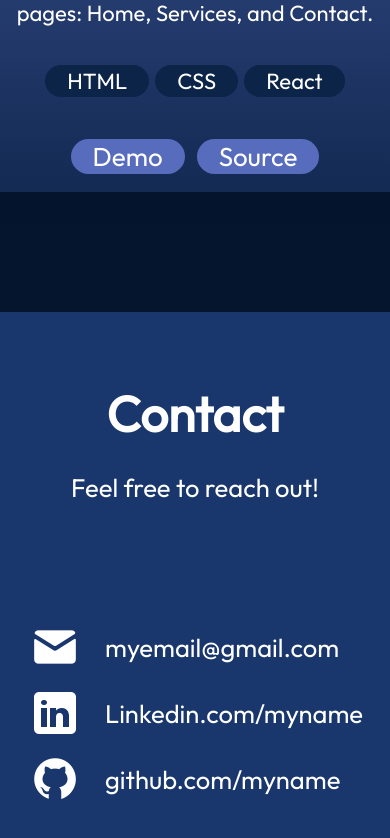
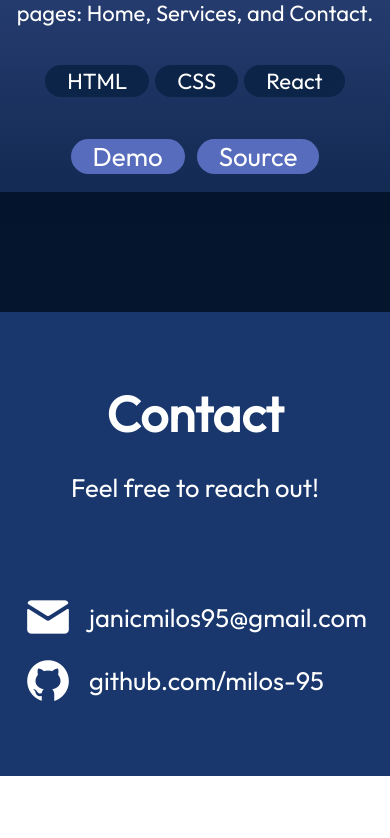
Before and after one commit to milos-95/portfolio, a React (Vite) app: page / in a window 390 px wide. Shown: the part 6130-6968 px from the top of the page. After the commit the page ends 6906 px from the top, so only its background shows below. Built offline with nearby package versions, Linux system fonts and the light colour scheme.

Commit message:
Redesigned Contact

```diff
--- a/src/components/Contact/Contact.jsx
+++ b/src/components/Contact/Contact.jsx
@@ -8,21 +8,14 @@ function Contact() {
         <h2>Contact</h2>
         <p>Feel free to reach out!</p>
       </div>
-      <ul className={styles.links}>
-        <li className={styles.link}>
+      <ul className={styles.contactInfoContainer}>
+        <li className={styles.iconsContainer}>
           <img src={getImageUrl("contact/emailIcon.png")} alt="Email icon" />
-          <a href="mailto:myemail@gmail.com">myemail@gmail.com</a>
+          <img src={getImageUrl("contact/githubIcon.png")} alt="Github icon" />
         </li>
-        <li className={styles.link}>
-          <img
-            src={getImageUrl("contact/linkedinIcon.png")}
-            alt="Linkedin icon"
-          />
-          <a href="https://www.linkedin.com/myname">Linkedin.com/myname</a>
-        </li>
-        <li className={styles.link}>
-          <img src={getImageUrl("contact/githubIcon.png")} alt="Github icon" />
-          <a href="https://www.github.com/myname">github.com/myname</a>
+        <li className={styles.links}>
+          <a href="mailto:janicmilos95@gmail.com">janicmilos95@gmail.com</a>
+          <a href="https://www.github.com/milos-95">github.com/milos-95</a>
         </li>
       </ul>
     </div>
--- a/src/components/Contact/Contact.module.css
+++ b/src/components/Contact/Contact.module.css
@@ -24,24 +24,32 @@
   font-size: clamp(1.6rem, 1.4vw, 3rem);
 }
 
-.links {
+.contactInfoContainer {
   margin: 0;
   padding: 0;
-  margin-top: 70px;
+  margin-top: 50px;
   display: flex;
-  flex-direction: column;
-  align-items: flex-start;
+  flex-direction: row;
+  align-items: center;
   list-style: none;
   gap: 16px;
 }
 
-.link {
+.iconsContainer {
   display: flex;
-  align-items: center;
-  gap: 25px;
+  flex-direction: column;
+  gap: 14px;
 }
 
-.link a {
+.links {
+  align-items: left;
+  margin-top: 0px;
+  display: flex;
+  flex-direction: column;
+  gap: 30px;
+}
+
+.links a {
   color: var(--color-text);
   text-decoration: none;
   font-size: clamp(1.6rem, 1.4vw, 3rem);
@@ -58,14 +66,8 @@
     flex-direction: column;
     align-items: center;
   }
-
-  .link {
-    margin-right: 100px;
-    max-width: 230px;
-    text-align: left;
-  }
-
-  .links {
-    align-items: center;
+  .contactInfoContainer {
+    margin-top: 40px;
+    justify-content: center;
   }
 }
```
